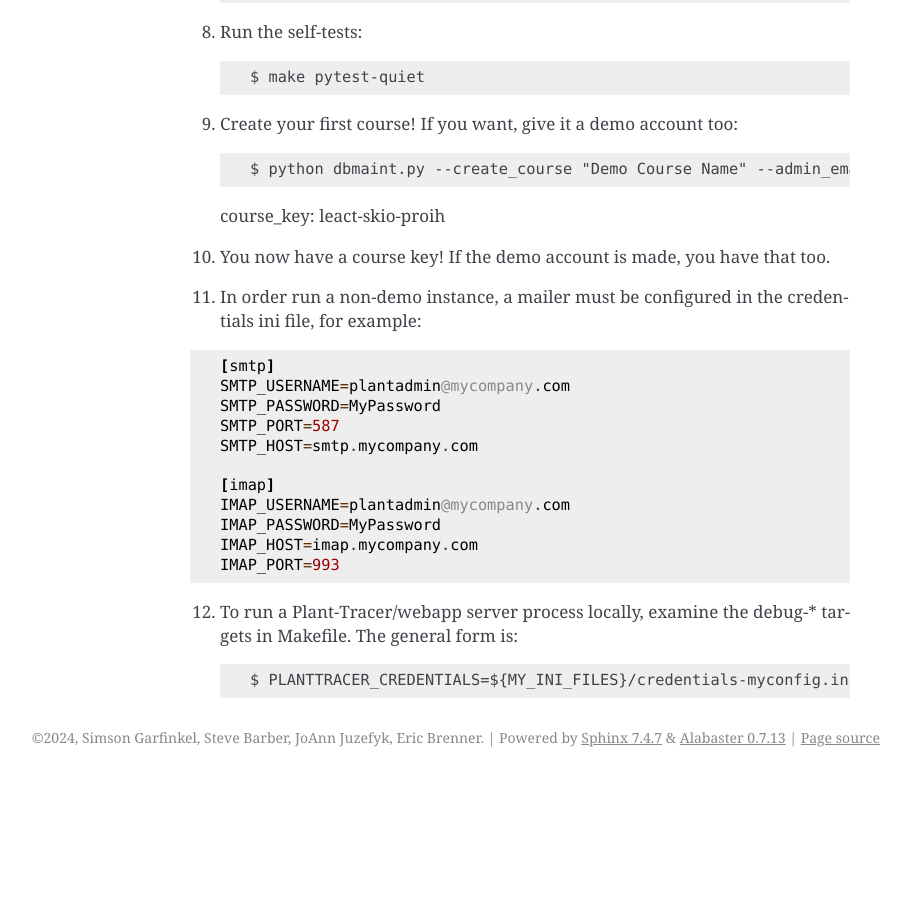
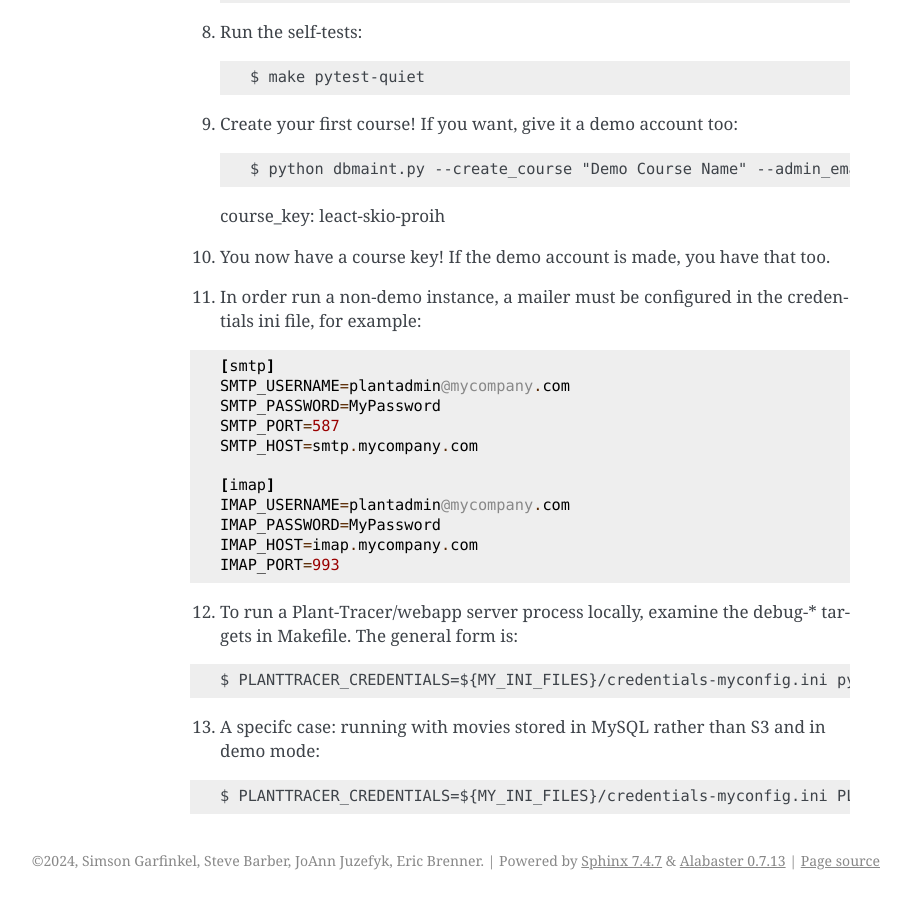
Before and after one commit to Plant-Tracer/webapp, a Sphinx documentation site: the page built from docs/Installation.rst, in a window 1280 px wide and 900 px high, scrolled down 1466 px. Shown: the whole window, without its empty margins (230-1141 px from the left). Built offline with Sphinx 7.4.7, drawn with Linux system fonts in a browser that asks for light colours; before the commit the page ends 2243 px from its top, so only the background shows below that.

Commit message:
Update Installation.rst: how to run in demo mode

```diff
--- a/docs/Installation.rst
+++ b/docs/Installation.rst
@@ -82,4 +82,12 @@ Installation
 
 12. To run a Plant-Tracer/webapp server process locally, examine the debug-* targets in Makefile. The general form is::
 
+.. code-block::
+
     $ PLANTTRACER_CREDENTIALS=${MY_INI_FILES}/credentials-myconfig.ini python bottle_app.py [arguments]
+
+13. A specifc case: running with movies stored in MySQL rather than S3 and in demo mode::
+
+.. code-block::
+
+    $ PLANTTRACER_CREDENTIALS=${MY_INI_FILES}/credentials-myconfig.ini PLANTTRACER_DEMO_MODE_AVAILABLE=1 python bottle_app.py --storelocal
```
